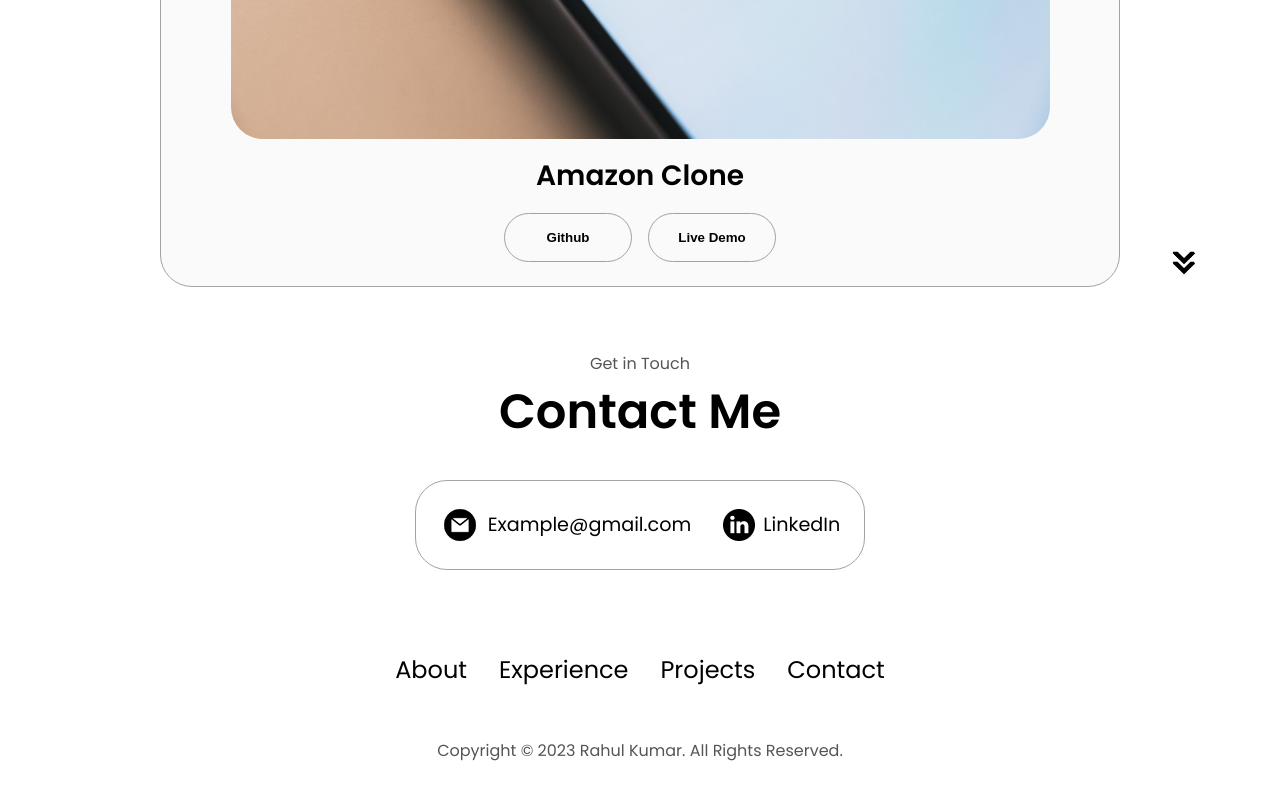
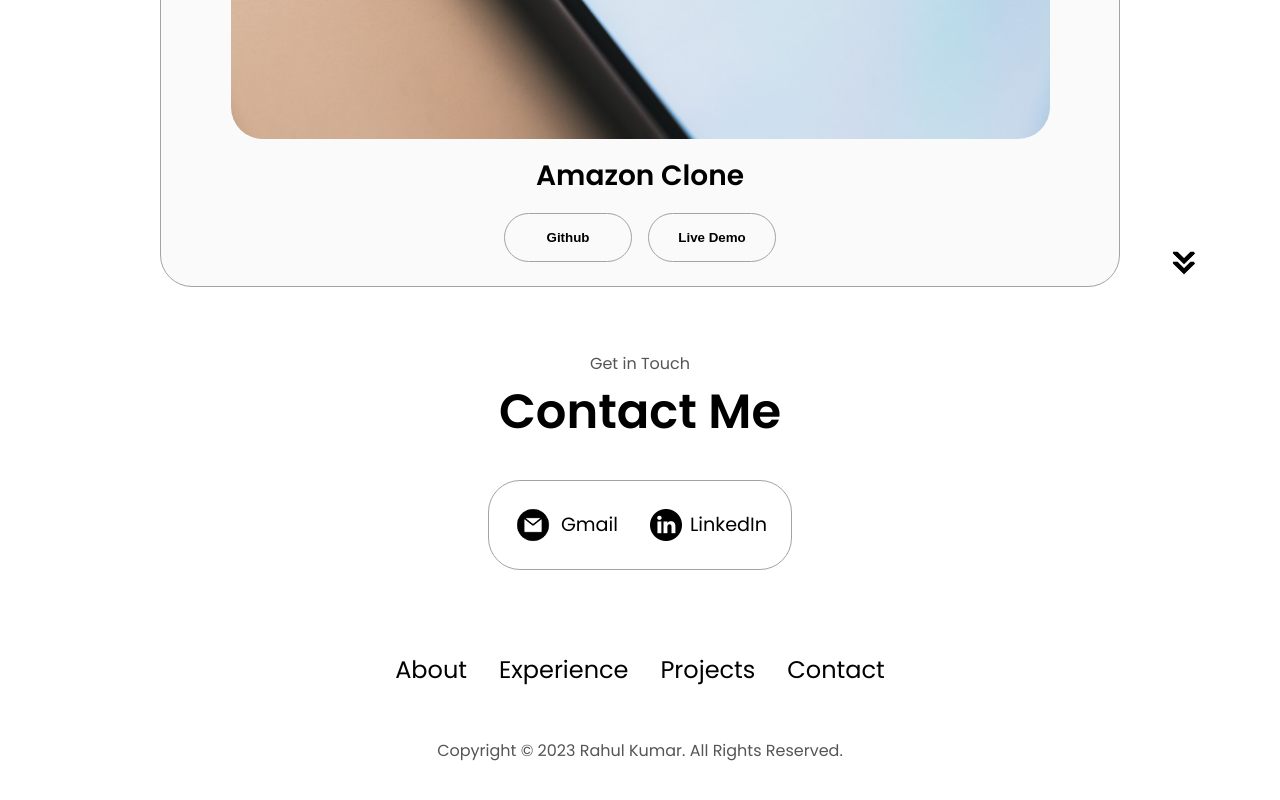
Before and after one commit to Rahulkumar878/portfolio, a plain HTML site: page index.html in a window 1280 px wide. Shown: the part 3876-4676 px from the top of the page. Drawn offline with Linux system fonts and the light colour scheme.

Commit message:
changes title for email address

```diff
--- a/index.html
+++ b/index.html
@@ -347,7 +347,7 @@
             alt="Email icon"
             class="icon contact-icon email-icon"
           />
-          <p><a href="mailto:rahulkumar934921@gmail.com">Example@gmail.com</a></p>
+          <p><a href="mailto:rahulkumar934921@gmail.com">Gmail</a></p>
         </div>
         <div class="contact-info-container">
           <img
```
